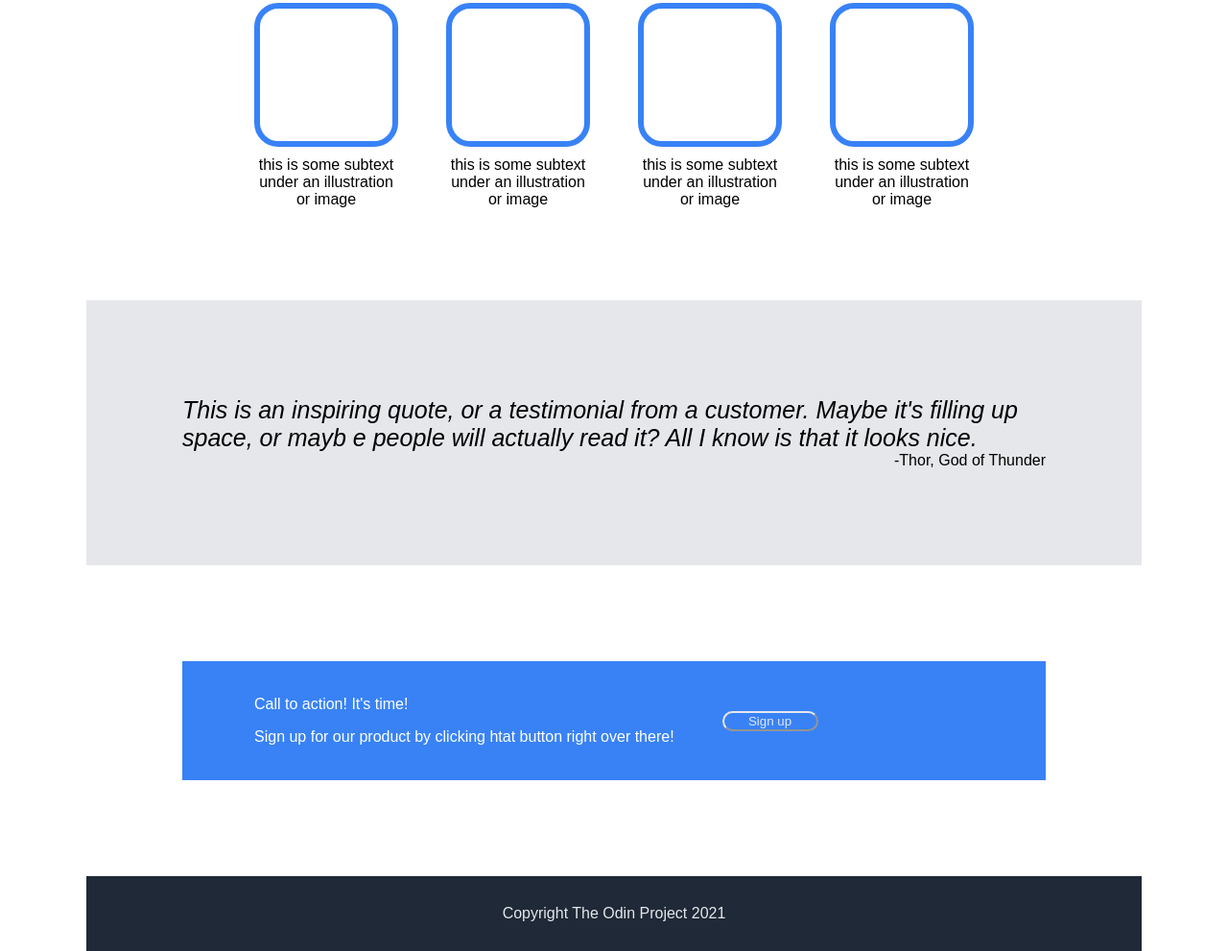
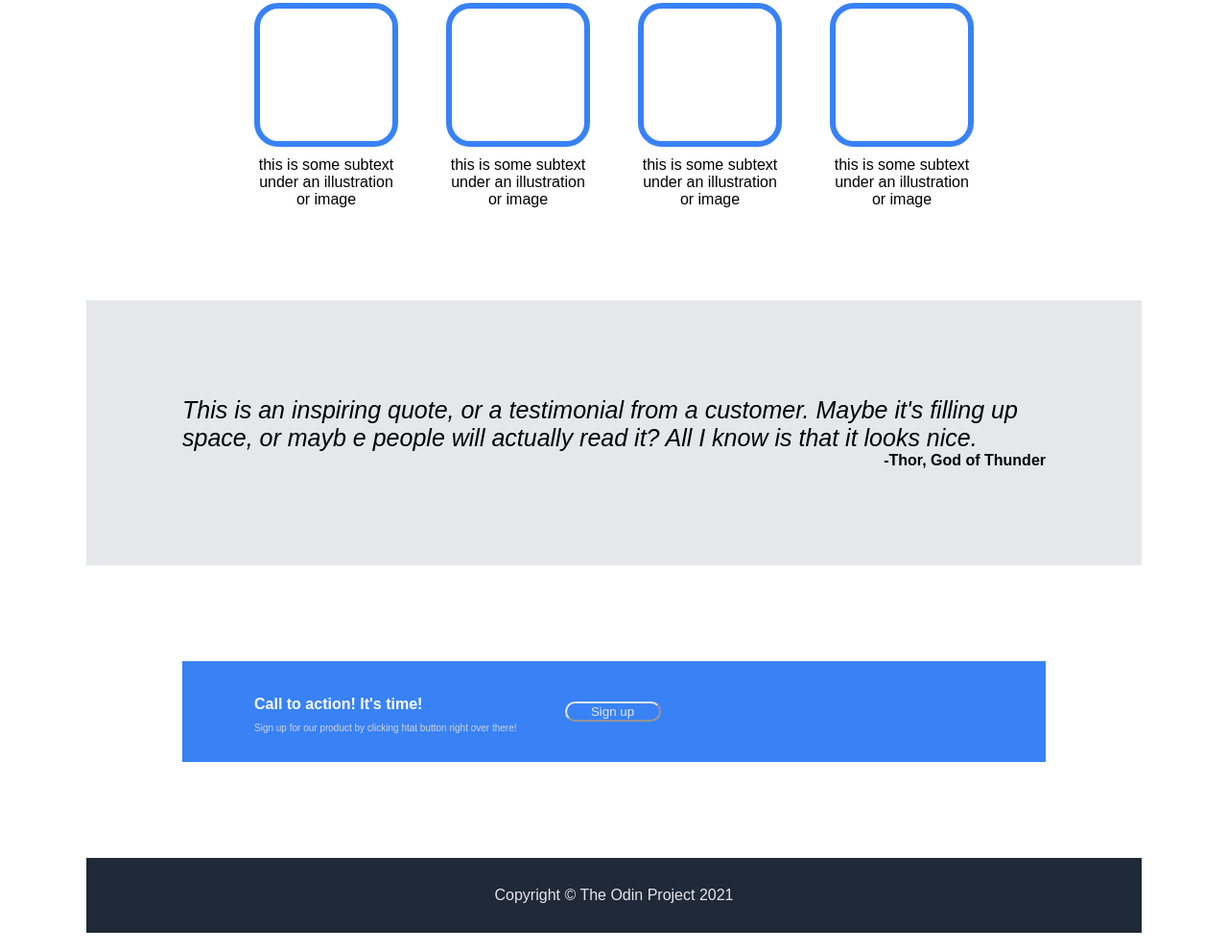
Before and after one commit to josh59/PROJECT-Landing-Page, a plain HTML site: page index.html in a window 1280 px wide. Shown: the part 689-1680 px from the top of the page at 96% size. Drawn offline with Linux system fonts and the light colour scheme.

Commit message:
Adjusted margins and button sizes

```diff
--- a/index.html
+++ b/index.html
@@ -17,7 +17,7 @@
         </div>
         <div class="sub-header">
             <div class="text-container">
-                <p class="bold-text">This website is awe</p>
+                <p class="bold-text">This website is what it is</p>
                 <p class="text">This website has some subtext that goes here under the main title. It's smaller font and the color is lower contrast.</p>
                 <button>Sign up</button>
                 <!--<img src="https://images.pexels.com/photos/7267852/pexels-photo-7267852.jpeg?auto=compress&cs=tinysrgb&h=750&w=1260" alt="Molten Lava">-->
@@ -51,21 +51,21 @@
         </div>
         <div class="mid-body-2">
             <div class="para">This is an inspiring quote, or a testimonial from a customer. Maybe it's filling up space, or mayb e people will actually read it? All I know is that it looks nice.</div>
-            <div>-Thor, God of Thunder</div>
+            <div><strong>-Thor, God of Thunder</strong></div>
         </div>
         <div class="bottom-body">
             <div class="inner-bottom">
                 <div>
-                    <p>Call to action! It's time!</p>
-                    <p>Sign up for our product by clicking htat button right over there!</p>
+                    <p style="margin-bottom:0;"><strong>Call to action! It's time!</strong></p>
+                    <p class ="redundant">Sign up for our product by clicking htat button right over there!</p>
                 </div>
-                <button>Sign up</button>
+                <div><button>Sign up</button></div>
             </div>
         </div>
 
     </body>
     <div class="footer">
-        <div>Copyright The Odin Project 2021</div>
+        <div>Copyright &#169 The Odin Project 2021</div>
 
     </div>
 </html>
```
